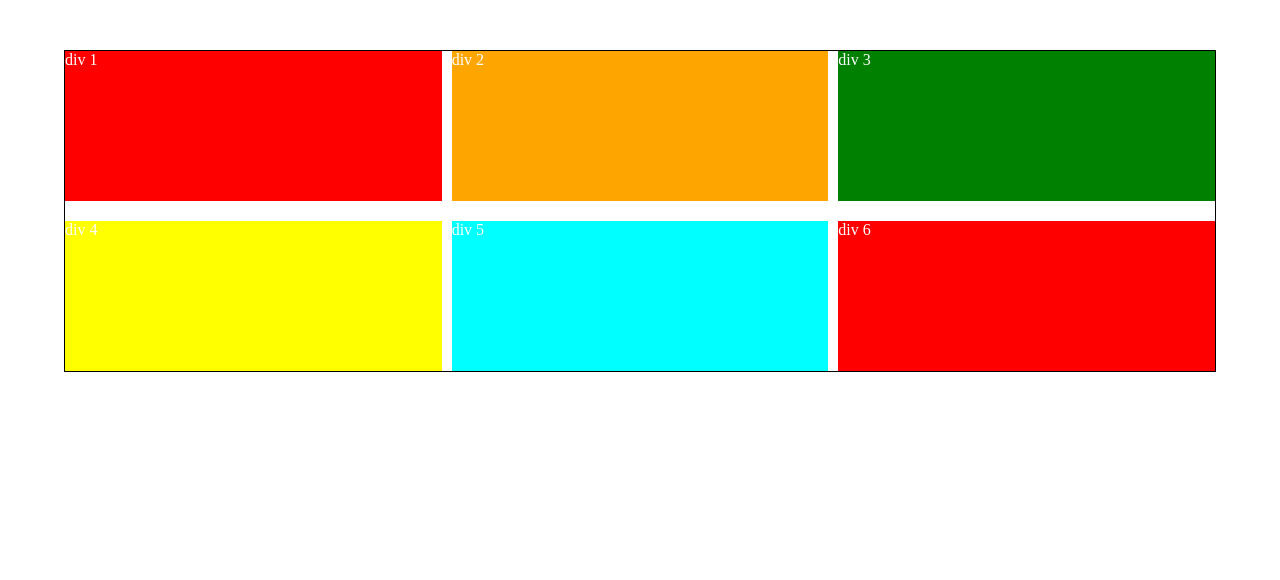
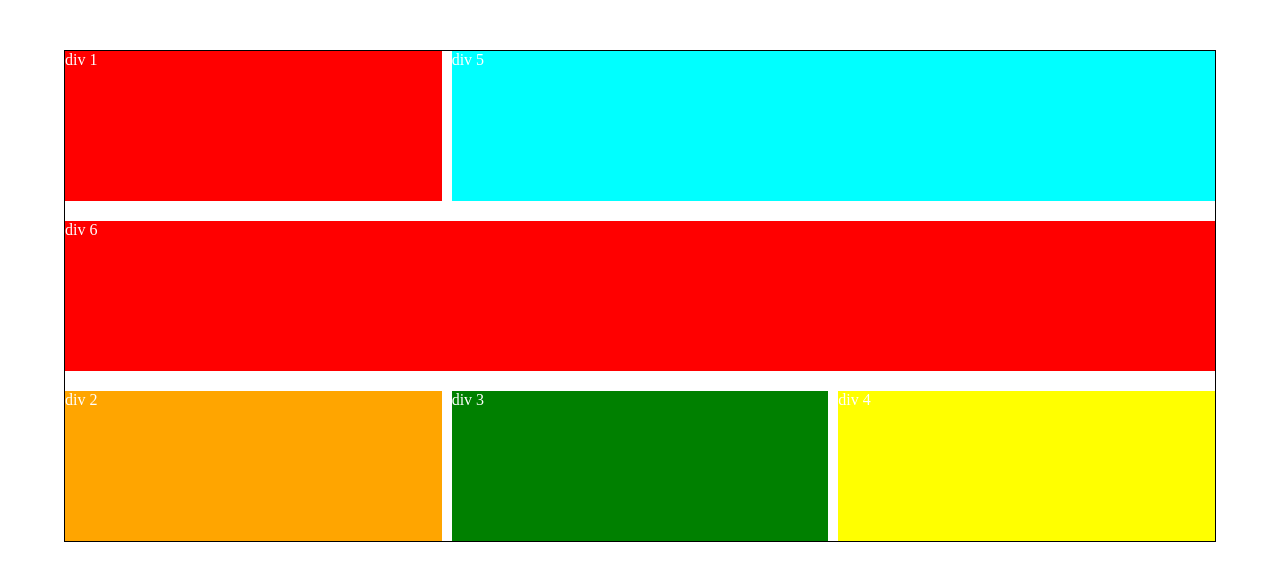
Before and after one commit to Zahidkhanjs/css-grid-practice, a plain HTML site: page grid -1/index.html in a window 1280 px wide. Drawn offline with Linux system fonts and the light colour scheme.

Commit message:
project initlize

```diff
--- a/grid -1/style.css
+++ b/grid -1/style.css
@@ -10,14 +10,32 @@
         color: white;
         display: grid;
         grid-template-rows: 150px 150px ;
-        grid-template-columns: 1fr 1fr 1fr;
+        grid-template-columns: repeat(3, 1fr);
         /* grid-row-gap: 20px;
         grid-column-gap: 10px; */
         grid-gap: 20px 10px;
+        grid-auto-rows: 150px;
+        /* align-items: center/; */
+        /* justify-items: center; */
 }
 .div1{background-color: red;}
 .div2{background-color: orange;}
-.div3{background-color: green;}
+.div3{background-color: green;
+    grid-column-start: 2;
+    grid-column-end: 3;
+
+}
 .div4{background-color: yellow;}
-.div5{background-color: aqua;}
-.div6{background-color: red;}
+.div5{background-color: aqua;
+    grid-row-start: 1;
+    grid-row-end: 2;
+    grid-column-start: 2;
+    grid-column-end: 3;
+    grid-column: 2/4;
+}
+.div6{background-color: red;
+    grid-row-start: 2 ;
+    grid-row-end: 3;
+    grid-column: 1/-1;
+
+}
```
